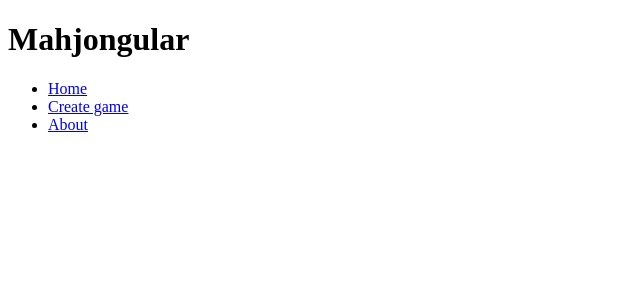
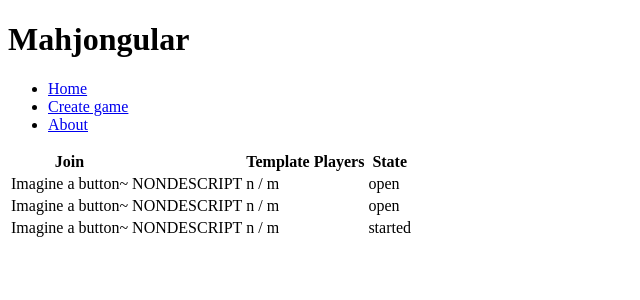
Before and after one commit to Tyil/mahjongular, an Angular app: page / in a window 1280 px wide. Shown: the top 300 px of the page, without its empty margins (0-640 px from the left). Built offline with nearby package versions, Linux system fonts and the light colour scheme.

Commit message:
Add a basic gameslist

```diff
--- a/src/app/app.component.html
+++ b/src/app/app.component.html
@@ -4,6 +4,7 @@
   </header>
     <app-navbar> </app-navbar>
   <main>
+    <app-gameslist></app-gameslist>
   </main>
   <footer>
   </footer>
--- a/src/app/app.module.ts
+++ b/src/app/app.module.ts
@@ -5,11 +5,13 @@ import { HttpModule } from '@angular/http';
 
 import { AppComponent } from './app.component';
 import { NavbarComponent } from './navbar/navbar.component';
+import { GameslistComponent } from './gameslist/gameslist.component';
 
 @NgModule({
   declarations: [
     AppComponent,
-    NavbarComponent
+    NavbarComponent,
+    GameslistComponent
   ],
   imports: [
     BrowserModule,
--- /dev/null
+++ b/src/app/gameslist/gameslist.component.html
@@ -0,0 +1,18 @@
+<table>
+  <thead>
+    <tr>
+      <th>Join<th>
+      <th>Template</th>
+      <th>Players</th>
+      <th>State</th>
+    </tr>
+  </thead>
+  <tbody>
+    <tr *ngFor="let game of games">
+      <td>Imagine a button~</td>
+      <td>NONDESCRIPT</td>
+      <td>n / m<td>
+      <td>{{ game.state }}</td>
+    </tr>
+  </tbody>
+</table>
--- /dev/null
+++ b/src/app/gameslist/gameslist.component.ts
@@ -0,0 +1,21 @@
+import { Component, OnInit } from '@angular/core';
+
+@Component({
+  selector: 'app-gameslist',
+  templateUrl: './gameslist.component.html',
+  styleUrls: ['./gameslist.component.css']
+})
+export class GameslistComponent implements OnInit {
+
+  games = [
+    { state: "open" },
+    { state: "open" },
+    { state: "started" }
+  ];
+
+  constructor() { }
+
+  ngOnInit() {
+  }
+
+}
```
Also changed, not shown: src/app/gameslist/gameslist.component.css (added), 1 other file (tests, documents, lock files or other folders).
